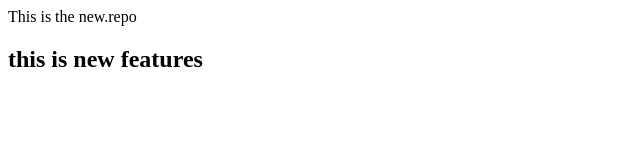
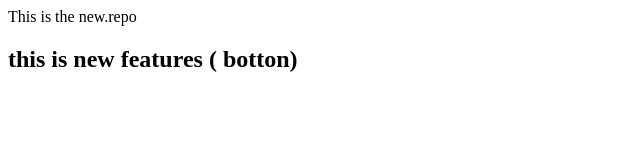
Before and after one commit to prativamallik/localrepo, a plain HTML site: page LocalRepo/index.html in a window 1280 px wide. Shown: the whole page, without its empty margins (0-640 px from the left). Drawn offline with Linux system fonts and the light colour scheme.

```diff
--- a/LocalRepo/index.html
+++ b/LocalRepo/index.html
@@ -1,2 +1,2 @@
 <p>This is the new.repo</p>
-<h2>this is new features</h2>
+<h2>this is new features ( botton)</h2>
```
